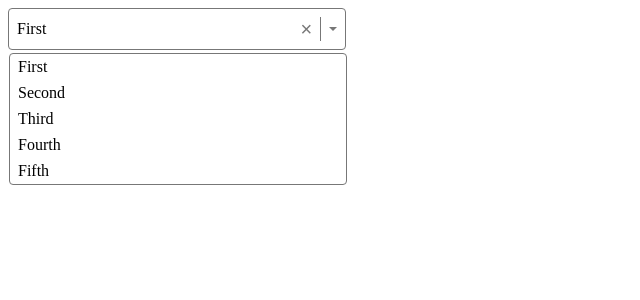
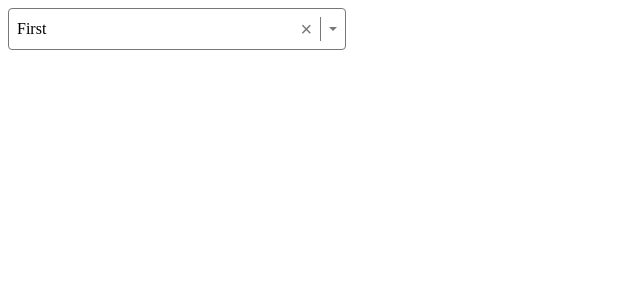
Before and after one commit to truedjentleman/react-ts-select, a React (Vite) app: page / in a window 1280 px wide. Shown: the top 300 px of the page, without its empty margins (0-640 px from the left). Built offline with nearby package versions, Linux system fonts and the light colour scheme.

Commit message:
'isOpen' state added to alow the list to be shown/hidden

```diff
--- a/src/Select.tsx
+++ b/src/Select.tsx
@@ -1,4 +1,5 @@
 import styles from './select.module.css'
+import { useState } from 'react'
 
 type SelectOption = {
   label: string
@@ -12,13 +13,19 @@
 }
 
 export function Select({ value, options, onChange }: SelectProps) {
+  const [isOpen, setIsOpen] = useState(false)
+
   return (
-    <div tabIndex={0} className={styles.container}>
+    <div
+      onClick={() => setIsOpen((prev) => !prev)} // change the 'isOpen' state value to opposite - revert it
+      tabIndex={0}
+      className={styles.container}
+    >
       <span className={styles.value}>{value?.label}</span>
       <button className={styles['clear-btn']}>&times;</button>
       <div className={styles.divider}></div>
       <div className={styles.caret}></div>
-      <ul className={`${styles.options} ${styles.show}`}>
+      <ul className={`${styles.options} ${isOpen ? styles.show : ''}`}>
         {options.map((option) => (
           <li key={option.label} className={styles.option}>
             {option.label}
```
